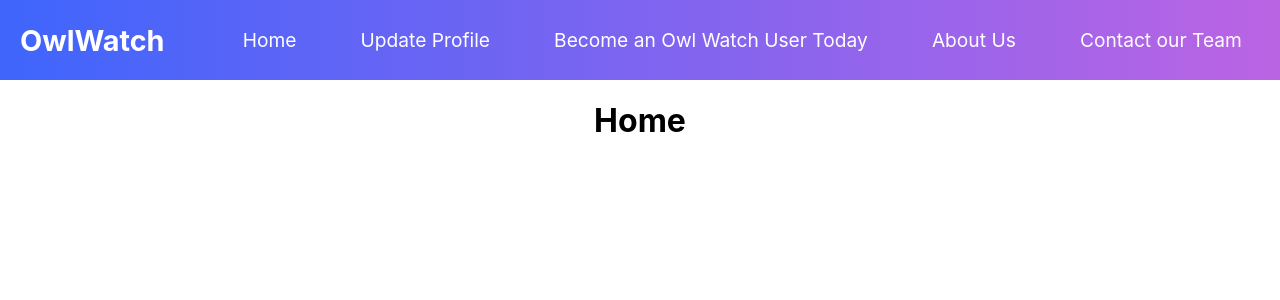
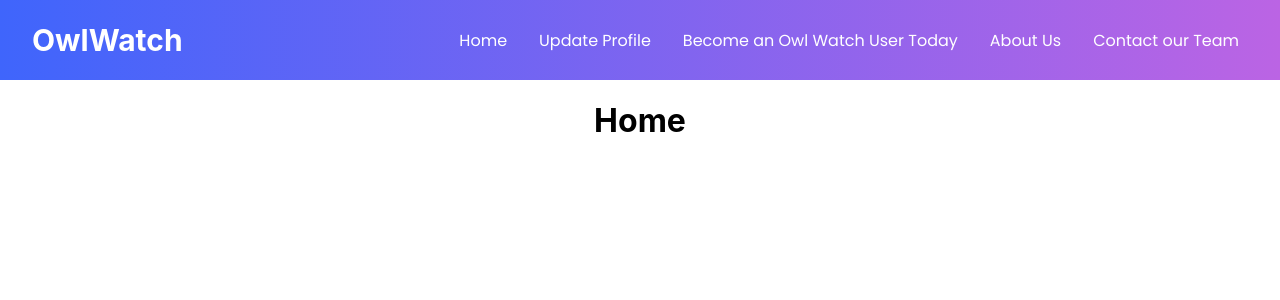
Before and after one commit to nat-hill/owl-watch, a React (Create React App) app in the folder owl-watch/: page / in a window 1280 px wide. Shown: the top 300 px of the page. Built offline with nearby package versions, Linux system fonts and the light colour scheme.

Commit message:
small changes to navbar font and style

```diff
--- a/owl-watch/src/Components/Navbar.css
+++ b/owl-watch/src/Components/Navbar.css
@@ -1,32 +1,42 @@
+@import url('https://fonts.googleapis.com/css2?family=Poppins:wght@100;400;500&display=swap');
+</style>
+
+*{
+    margin: 0;
+    padding: 0;
+    font-family: 'Poppins', sans-serif;
+}
+
 .NavbarItems {
+ display: flex;
+ justify-content: space-between;
+ align-items: center;
  background: linear-gradient(90deg, rgb(63, 101, 252) 0%, rgb(187, 100, 228) 100%);
  height: 80px;
-    display: flex;
-    justify-content: center;
-    align-items: center;
-    font-size: 1.2rem;
 }
 
+
 .navbar-logo {
-    color: #fff;
-    justify-self: start;
-    margin-left: 20px;
-    cursor: pointer;
+ margin-left: 2rem;
+ color: white;
+ font-size: 30px;
+ font-weight: bolder;
 }
 
+
 .nav-menu {
-    display: grid;
-    grid-template-columns: repeat(5, auto);
-    grid-gap: 10px;
+ display: flex;
+ margin: 25px;
  list-style: none;
-    text-align: center;
-    width: 100vw;
-    justify-content: space-evenly;
-    margin-left: 0px;
+}
+
+
+li {
+ margin: 0 1rem;
 }
 
 .nav-links {
-    color:#fff;
+ font-family: 'Poppins', sans-serif;
  text-decoration: none;
-    padding: 0.5rem 1rem;
+ color: white;
 }
```
Lines whose indentation alone changed are shown as unchanged.
